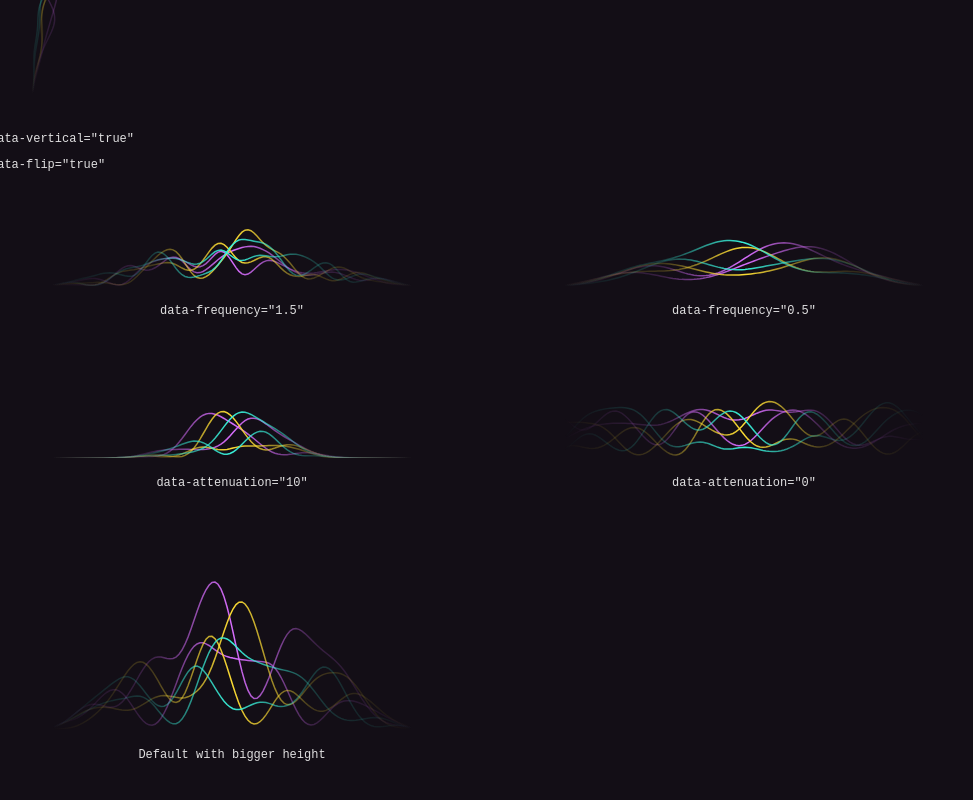
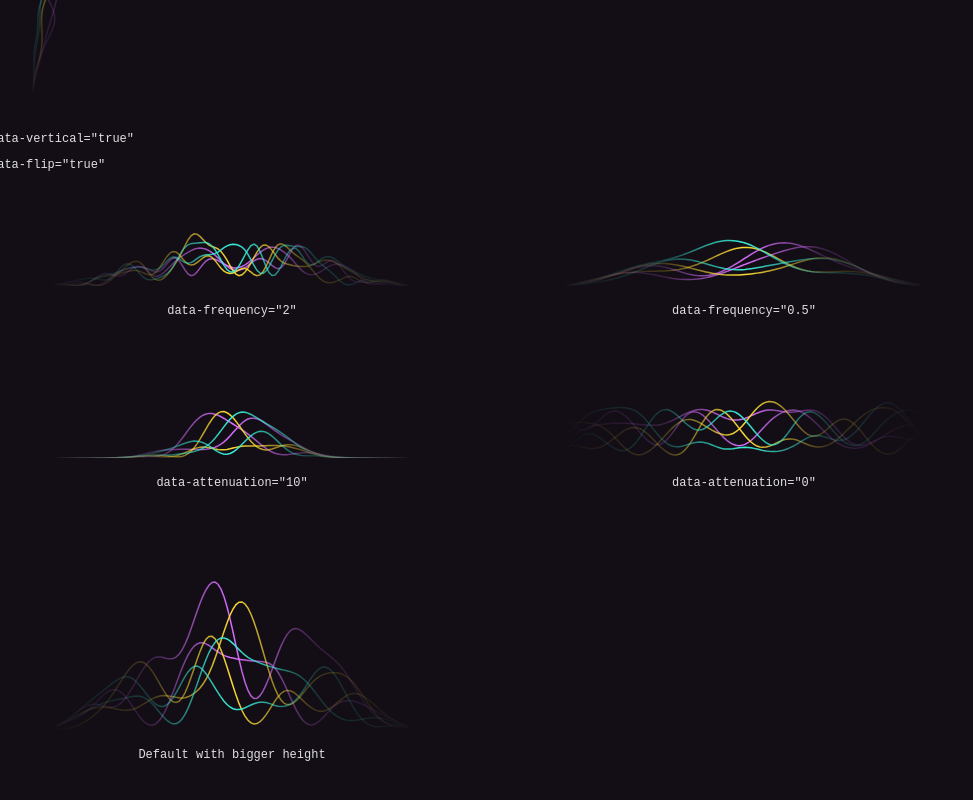
Before and after one commit to EntropyReversed/project-phoenic, a website built with Vite: page index.html in a window 1280 px wide. Shown: the part 1662-2462 px from the top of the page, without its empty margins (0-973 px from the left). Built offline with nearby package versions, Linux system fonts and the light colour scheme; animation ran at ten frames a second; a web font is replaced by a local one.

Commit message:
increased freq in example

```diff
--- a/index.html
+++ b/index.html
@@ -369,11 +369,11 @@
 
     <div
       class="animated-graph"
-      data-frequency="1.5"
+      data-frequency="2"
       style="width: 400px; height: 60px;"
     >
       <div class="help">
-        <span>data-frequency="1.5"</span>
+        <span>data-frequency="2"</span>
       </div>
     </div>
 
```
